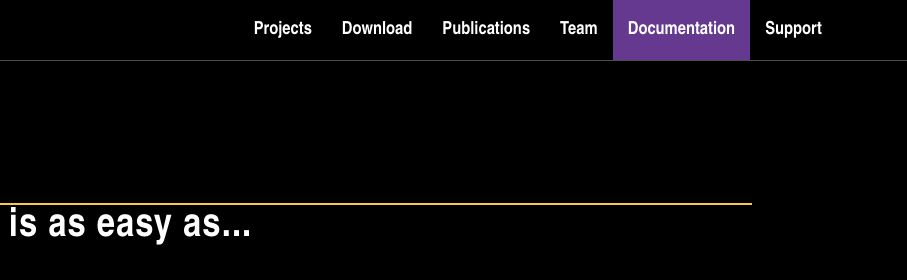
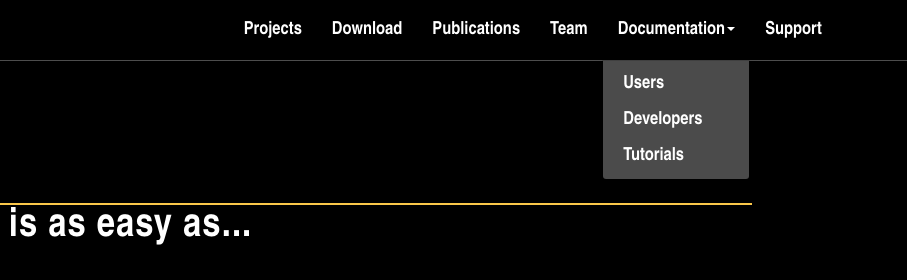
Before and after one commit to mdoshi1/ProteoWizard, a website: page download.html in a window 1280 px wide. Both pictures are taken after a click on the link "Documentation". Shown: the top 280 px of the page, 373-1280 px from the left. Drawn offline with nearby package versions, Linux system fonts and the light colour scheme.

Commit message:
Add navbar dropdown for Documentation

```diff
--- a/css/grayscale.css
+++ b/css/grayscale.css
@@ -106,6 +106,25 @@ a:focus {
   background-color: rgba(255, 255, 255, 0.3);
 }
 .navbar-custom .nav li.active a:hover {
+  color: white;
+}
+.dropdown-toggle {
+  cursor: pointer;
+}
+.nav .open > a,
+.nav .open > a:hover,
+.nav .open > a:focus {
+  background-color: black;
+}
+.open > .dropdown-toggle {
+  color: white;
+}
+.dropdown-menu-custom {
+  background-color: #4B4B4B;
+  font-size: 18px;
+  min-width: 148px;
+}
+.dropdown-menu-custom > li > a {
   color: white;
 }
 @media (min-width: 768px) {
--- a/download.html
+++ b/download.html
@@ -63,7 +63,12 @@
                         <a href="team.html">Team</a>
                     </li>
                     <li>
-                        <a href="#">Documentation</a>
+                        <a class="dropdown-toggle" data-toggle="dropdown">Documentation<span class="caret"></span></button></a>
+                        <ul class="dropdown-menu dropdown-menu-custom">
+                            <li><a href="doc_users.html">Users</a></li>
+                            <li><a href="doc_developers.html">Developers</a></li>
+                            <li><a href="tutorials.html">Tutorials</a></li>
+                        </ul>
                     </li>
                     <li>
                         <a href="support.html">Support</a>
```
Also changed, not shown: doc_developers.html (+6 -1 lines), doc_users.html (+6 -1 lines), index.html (+6 -1 lines), projects.html (+6 -1 lines), publications.html (+6 -1 lines), support.html (+6 -1 lines), team.html (+6 -1 lines).
